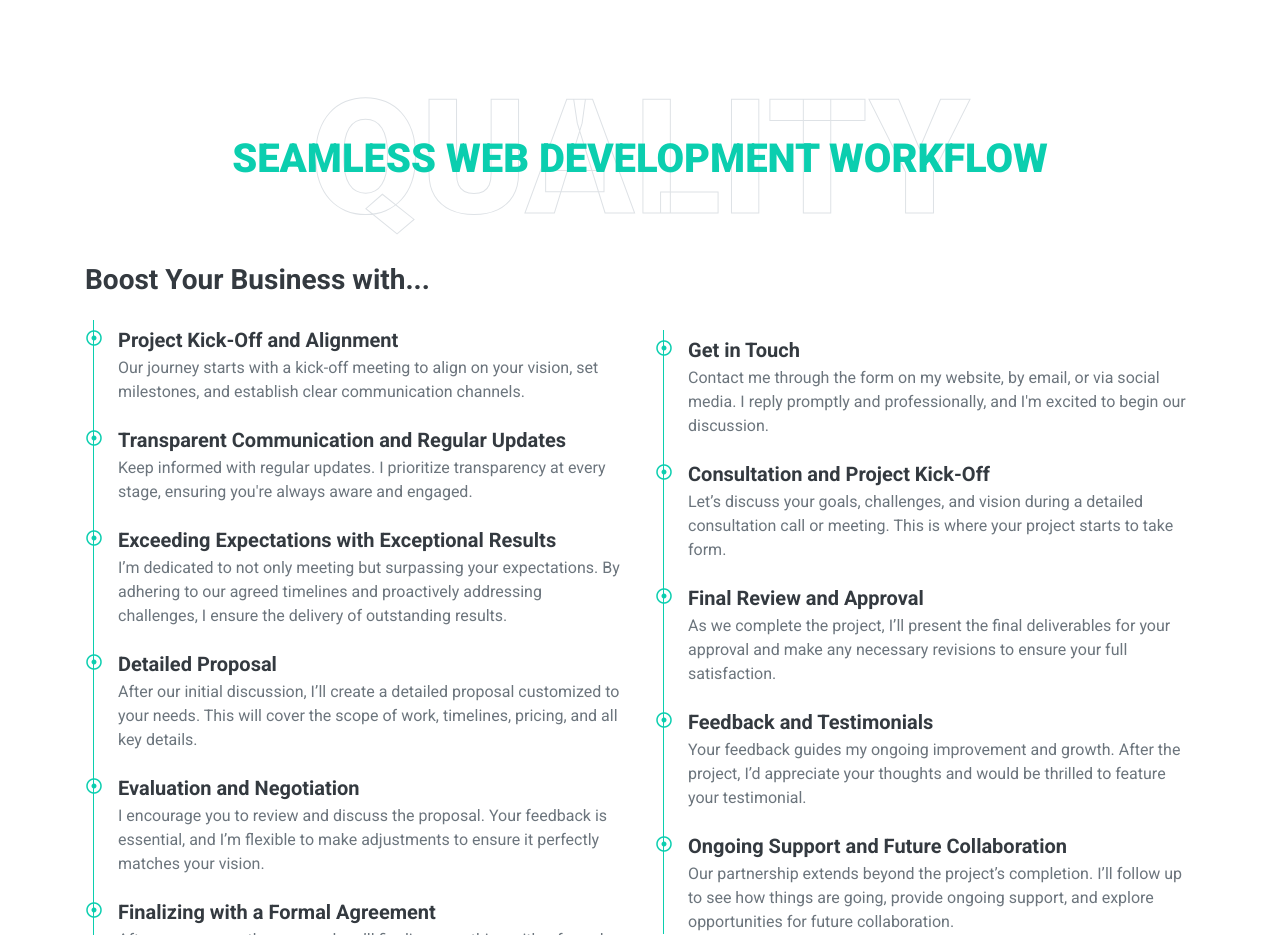
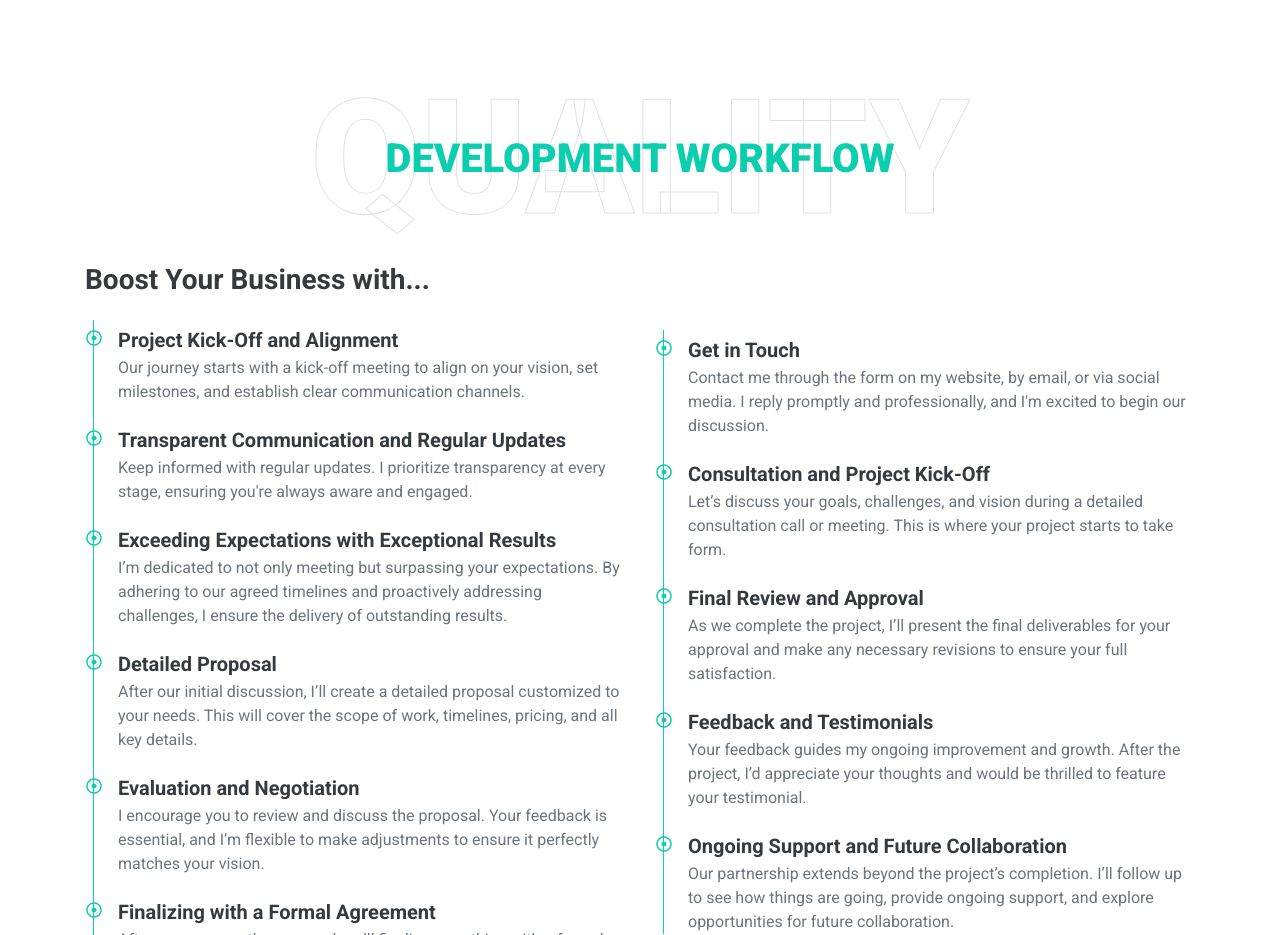
Before and after one commit to letskambs/nicodev, a plain HTML site: page index.html in a window 1280 px wide. Shown: the part 1620-2555 px from the top of the page. Drawn offline with nearby package versions, Linux system fonts and the light colour scheme.

Commit message:
Update index.html

```diff
--- a/index.html
+++ b/index.html
@@ -165,7 +165,7 @@
         <div class="container">
             <div class="position-relative d-flex align-items-center justify-content-center">
                 <h1 class="display-1 text-uppercase text-white" style="-webkit-text-stroke: 1px #dee2e6;">Quality</h1>
-                <h1 class="position-absolute text-uppercase text-primary">Seamless Web Development Workflow</h1>
+                <h1 class="position-absolute text-uppercase text-primary">Development Workflow</h1>
             </div>
             <div class="row align-items-center">
                 <div class="col-lg-6">
```
